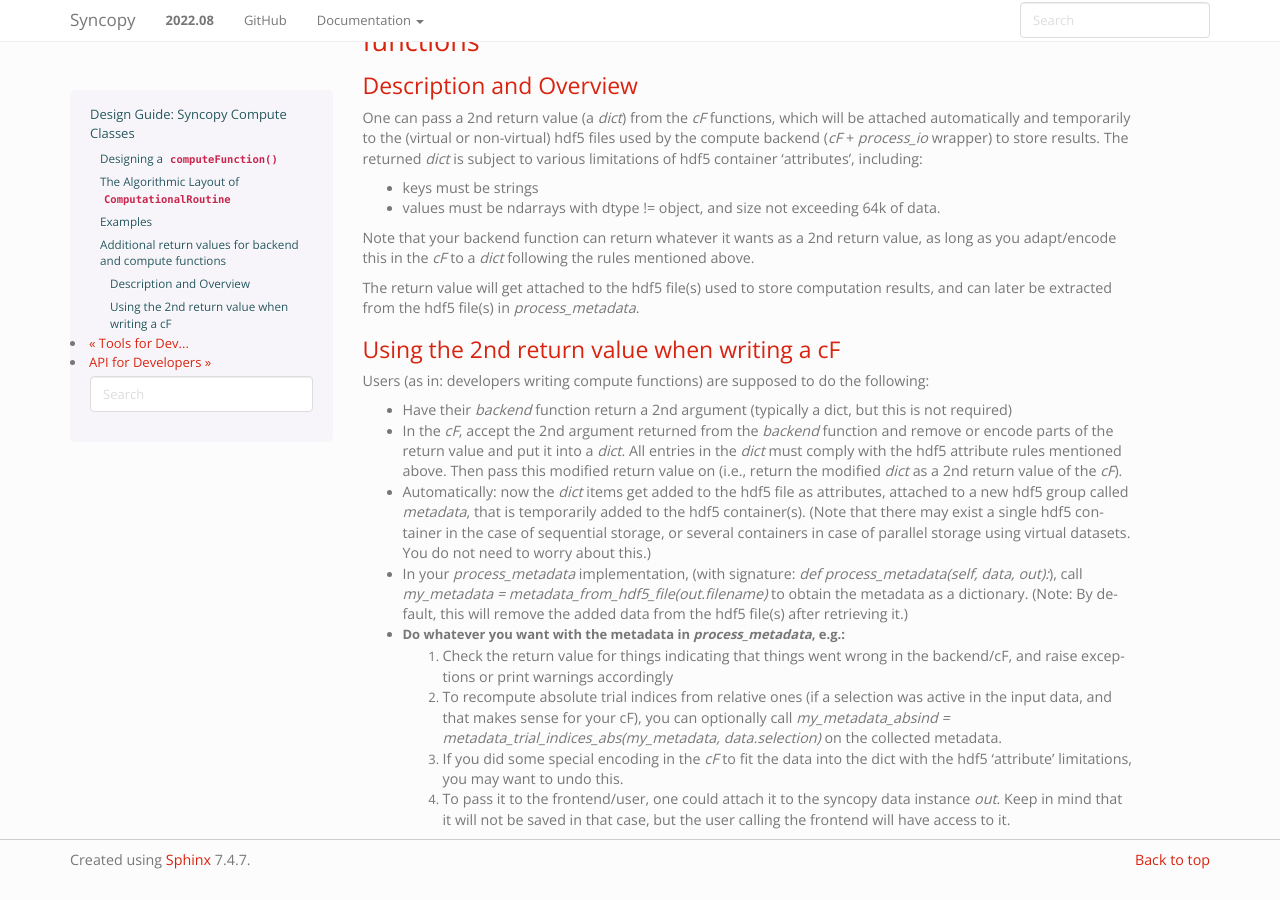
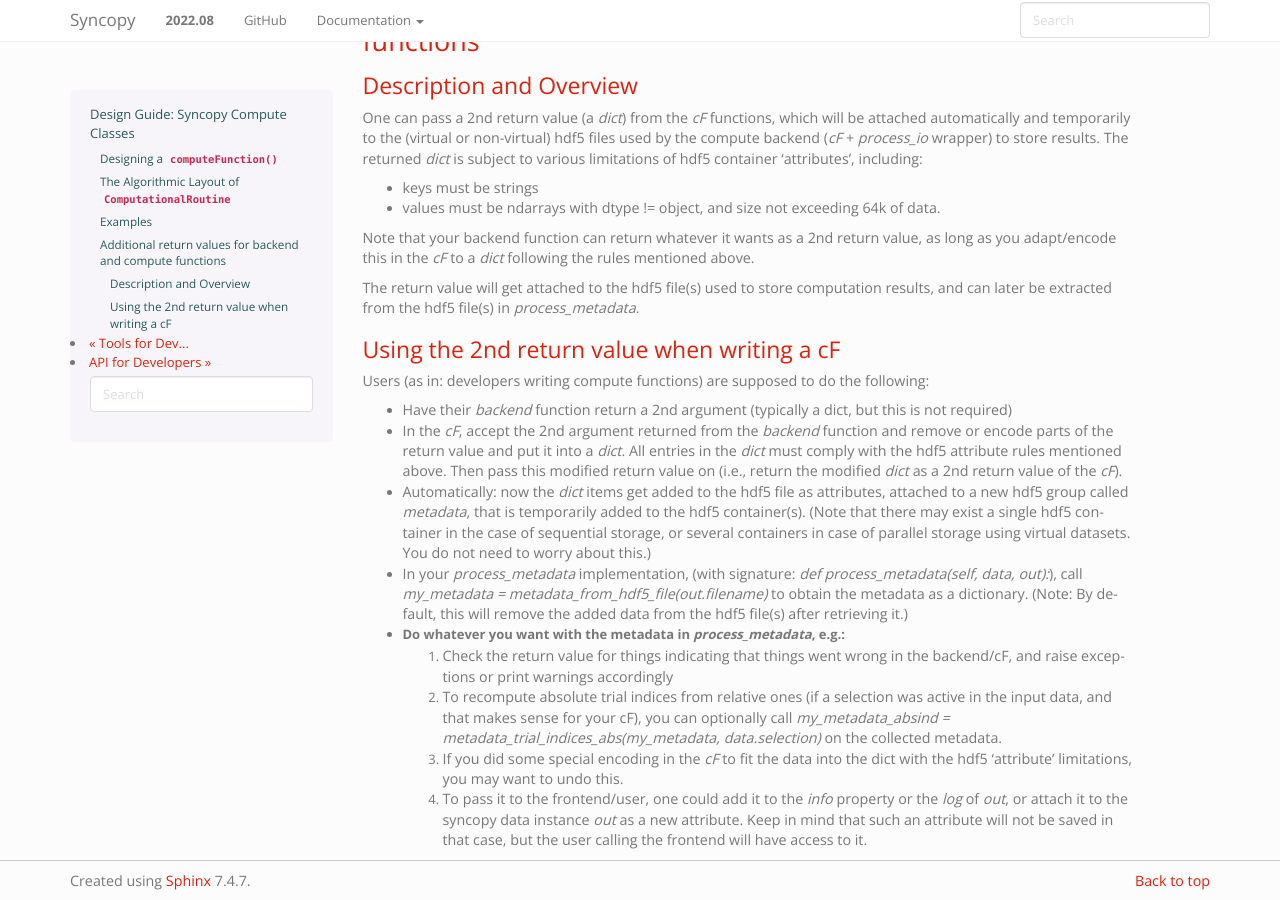
Before and after one commit to esi-neuroscience/syncopy, a Sphinx documentation site: the page built from doc/source/developer/compute_kernels.rst, in a window 1280 px wide and 900 px high, scrolled down 4476 px. Built offline with Sphinx 7.4.7, drawn with Linux system fonts in a browser that asks for light colours; the version number is read from the project's files by our own code.

Commit message:
NEW: add more suggestions on what to do with metadata in process_metadata in docs

```diff
--- a/doc/source/developer/compute_kernels.rst
+++ b/doc/source/developer/compute_kernels.rst
@@ -323,4 +323,4 @@ Users (as in: developers writing compute functions) are supposed to do the follo
    #. Check the return value for things indicating that things went wrong in the backend/cF, and raise exceptions or print warnings accordingly
    #. To recompute absolute trial indices from relative ones (if a selection was active in the input data, and that makes sense for your cF), you can optionally call `my_metadata_absind = metadata_trial_indices_abs(my_metadata, data.selection)` on the collected metadata.
    #. If you did some special encoding in the `cF` to fit the data into the dict with the hdf5 'attribute' limitations, you may want to undo this.
-   #. To pass it to the frontend/user, one could attach it to the syncopy data instance `out`. Keep in mind that it will not be saved in that case, but the user calling the frontend will have access to it.
+   #. To pass it to the frontend/user, one could add it to the `info` property or the `log` of `out`, or attach it to the syncopy data instance `out` as a new attribute. Keep in mind that such an attribute will not be saved in that case, but the user calling the frontend will have access to it.
```
